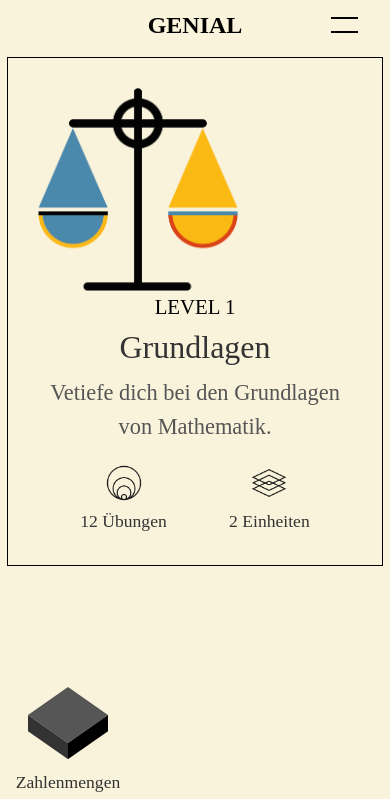
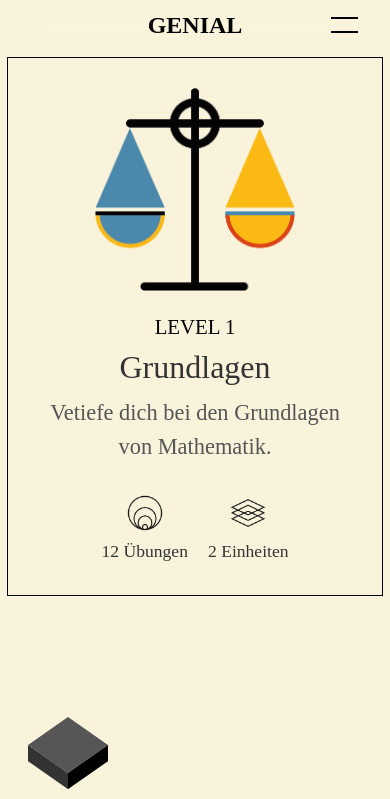
Before and after one commit to mervanpolat/Genial, a React (Vite) app: page /grundlagen in a window 390 px wide. Shown: the top 799 px of the page. Built offline with nearby package versions, Linux system fonts and the light colour scheme.

Commit message:
A small update and resolved some bugs

```diff
--- a/src/components/LandingPage/LandingPage.css
+++ b/src/components/LandingPage/LandingPage.css
@@ -1,3 +1,7 @@
+
+
+
+
 /* -- LANDING SECTION (Hero) -- */
 .landing-section {
   text-align: center;
@@ -11,9 +15,9 @@
   font-size: 1.5rem;
   line-height: 1.6;
   color: #000;
-  font-family: inherit; /* Will inherit 'LTCKennerleyPro' from body */
   margin: 1rem auto;
 }
+
 
 .landing-section h1 {
   font-size: 4rem;
--- a/src/components/LandingPage/LoginPopper/LoginPopper.jsx
+++ b/src/components/LandingPage/LoginPopper/LoginPopper.jsx
@@ -19,6 +19,7 @@ import {
     Spinner,
     VStack,
 } from "@chakra-ui/react";
+
 import { auth } from "../../../firebase/firebaseConfig.js";
 import { signInWithEmailAndPassword } from "firebase/auth";
 import styles from "./LoginPopper.module.css"; // Import CSS module
@@ -106,7 +107,7 @@ const LoginPopper = ({ isOpen, onClose }) => {
                         color="#333333"
                         _hover={{
                             color: "#333333",
-                            backgroundColor: "rgba(0, 0, 0, 0.1)" // 20% transparent black
+                            backgroundColor: "rgba(0, 0, 0, 0.1)" // 10% transparent black
                         }}
                     >
                         Abbrechen
--- a/src/modules/PageTemplate/PageWrapper.css
+++ b/src/modules/PageTemplate/PageWrapper.css
@@ -46,20 +46,28 @@ body {
   3) LEFT SECTION (Card)
 ****************************************************/
 .left-section {
-  flex: 0 0 auto;
-  width: 450px;
-  border: 1px solid #000;
+  display: flex;              /* Use flexbox */
+  flex-direction: column;     /* Stack content vertically */
+  align-items: center;        /* Center horizontally */
   padding: 30px;
   text-align: center;
+  border: 1px solid #000;
   position: sticky;
   top: 100px;
   height: fit-content;
 }
 
+:root {
+  --font-primary: 'LTCKennerleyPro', sans-serif;
+}
+
+
 .subject-icon {
   width: 200px;
   height: auto;
+  margin-bottom: 20px; /* Add spacing below the icon */
 }
+
 
 .left-section h6 {
   font-size: 1.3rem;
@@ -110,6 +118,7 @@ body {
 @media (max-width: 768px) {
   .left-section {
     flex: 1 1 auto;
+  align-items: center;
     width: 100%; /* Full width on mobile */
     position: static; /* Remove sticky */
     top: auto;
```
